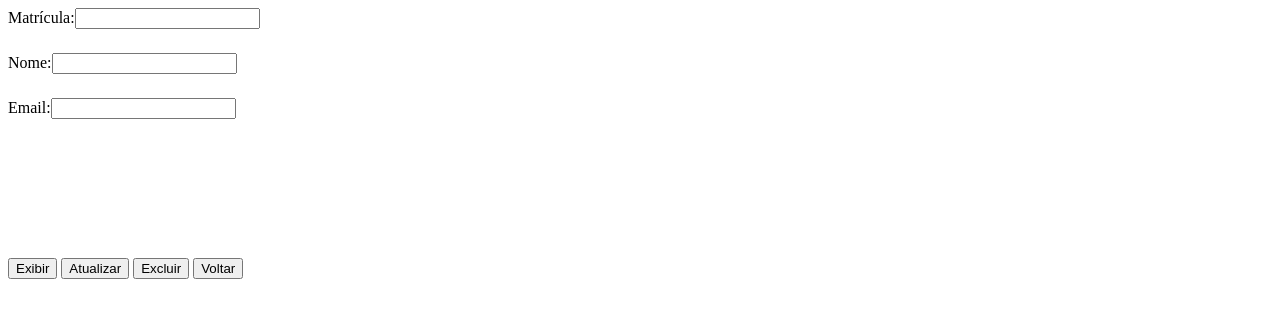
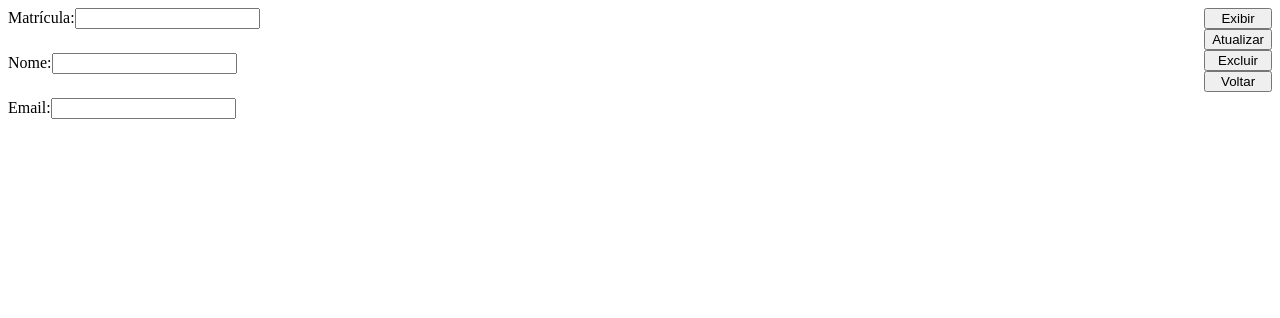
Before and after one commit to SofiaLRMS/students-cadaster, a plain HTML site: page index.html in a window 1280 px wide. Drawn offline with Linux system fonts and the light colour scheme.

Commit message:
Update style.css

```diff
--- a/style.css
+++ b/style.css
@@ -4,6 +4,7 @@
 
 .coluna-1 {
     height: 250px;
+    float: left;
 }
 
 .linha-1 {
@@ -47,5 +48,7 @@
 }
 
 .coluna-2 {
-
+   float: right;
+   display: grid;
+   justify-content: space-between;
 }
```
